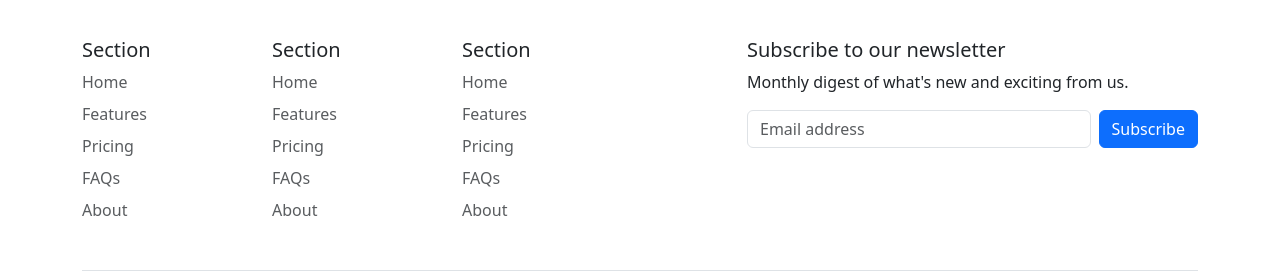
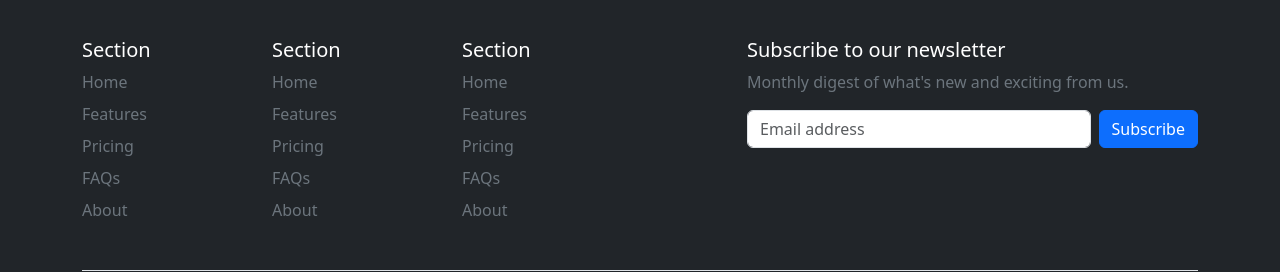
Before and after one commit to JulenAlonso123/ProyectoGymStore, an Angular app: page /home in a window 1280 px wide. Shown: the part 2070-2342 px from the top of the page. Built offline with nearby package versions, Linux system fonts and the light colour scheme.

Commit message:
arreglos texto del footer

```diff
--- a/src/app/component/footer/footer.component.html
+++ b/src/app/component/footer/footer.component.html
@@ -1,43 +1,44 @@
-<div class="container">
+<div class = "bg-dark">
+<div class="container text-white">
     <footer class="py-5">
       <div class="row">
         <div class="col-6 col-md-2 mb-3">
           <h5>Section</h5>
           <ul class="nav flex-column">
-            <li class="nav-item mb-2"><a href="#" class="nav-link p-0 text-body-secondary">Home</a></li>
-            <li class="nav-item mb-2"><a href="#" class="nav-link p-0 text-body-secondary">Features</a></li>
-            <li class="nav-item mb-2"><a href="#" class="nav-link p-0 text-body-secondary">Pricing</a></li>
-            <li class="nav-item mb-2"><a href="#" class="nav-link p-0 text-body-secondary">FAQs</a></li>
-            <li class="nav-item mb-2"><a href="#" class="nav-link p-0 text-body-secondary">About</a></li>
+            <li class="nav-item mb-2"><a href="#" class="nav-link p-0 text-secondary">Home</a></li>
+            <li class="nav-item mb-2"><a href="#" class="nav-link p-0 text-secondary">Features</a></li>
+            <li class="nav-item mb-2"><a href="#" class="nav-link p-0 text-secondary">Pricing</a></li>
+            <li class="nav-item mb-2"><a href="#" class="nav-link p-0 text-secondary">FAQs</a></li>
+            <li class="nav-item mb-2"><a href="#" class="nav-link p-0 text-secondary">About</a></li>
           </ul>
         </div>
 
         <div class="col-6 col-md-2 mb-3">
           <h5>Section</h5>
           <ul class="nav flex-column">
-            <li class="nav-item mb-2"><a href="#" class="nav-link p-0 text-body-secondary">Home</a></li>
-            <li class="nav-item mb-2"><a href="#" class="nav-link p-0 text-body-secondary">Features</a></li>
-            <li class="nav-item mb-2"><a href="#" class="nav-link p-0 text-body-secondary">Pricing</a></li>
-            <li class="nav-item mb-2"><a href="#" class="nav-link p-0 text-body-secondary">FAQs</a></li>
-            <li class="nav-item mb-2"><a href="#" class="nav-link p-0 text-body-secondary">About</a></li>
+            <li class="nav-item mb-2"><a href="#" class="nav-link p-0 text-secondary">Home</a></li>
+            <li class="nav-item mb-2"><a href="#" class="nav-link p-0 text-secondary">Features</a></li>
+            <li class="nav-item mb-2"><a href="#" class="nav-link p-0 text-secondary">Pricing</a></li>
+            <li class="nav-item mb-2"><a href="#" class="nav-link p-0 text-secondary">FAQs</a></li>
+            <li class="nav-item mb-2"><a href="#" class="nav-link p-0 text-secondary">About</a></li>
           </ul>
         </div>
 
         <div class="col-6 col-md-2 mb-3">
           <h5>Section</h5>
           <ul class="nav flex-column">
-            <li class="nav-item mb-2"><a href="#" class="nav-link p-0 text-body-secondary">Home</a></li>
-            <li class="nav-item mb-2"><a href="#" class="nav-link p-0 text-body-secondary">Features</a></li>
-            <li class="nav-item mb-2"><a href="#" class="nav-link p-0 text-body-secondary">Pricing</a></li>
-            <li class="nav-item mb-2"><a href="#" class="nav-link p-0 text-body-secondary">FAQs</a></li>
-            <li class="nav-item mb-2"><a href="#" class="nav-link p-0 text-body-secondary">About</a></li>
+            <li class="nav-item mb-2"><a href="#" class="nav-link p-0 text-secondary">Home</a></li>
+            <li class="nav-item mb-2"><a href="#" class="nav-link p-0 text-secondary">Features</a></li>
+            <li class="nav-item mb-2"><a href="#" class="nav-link p-0 text-secondary">Pricing</a></li>
+            <li class="nav-item mb-2"><a href="#" class="nav-link p-0 text-secondary">FAQs</a></li>
+            <li class="nav-item mb-2"><a href="#" class="nav-link p-0 text-secondary">About</a></li>
           </ul>
         </div>
 
         <div class="col-md-5 offset-md-1 mb-3">
           <form>
             <h5>Subscribe to our newsletter</h5>
-            <p>Monthly digest of what's new and exciting from us.</p>
+            <p class = " text-secondary">Monthly digest of what's new and exciting from us.</p>
             <div class="d-flex flex-column flex-sm-row w-100 gap-2">
               <label for="newsletter1" class="visually-hidden">Email address</label>
               <input id="newsletter1" type="text" class="form-control" placeholder="Email address">
@@ -57,3 +58,4 @@
       </div>
     </footer>
   </div>
+</div>
```
